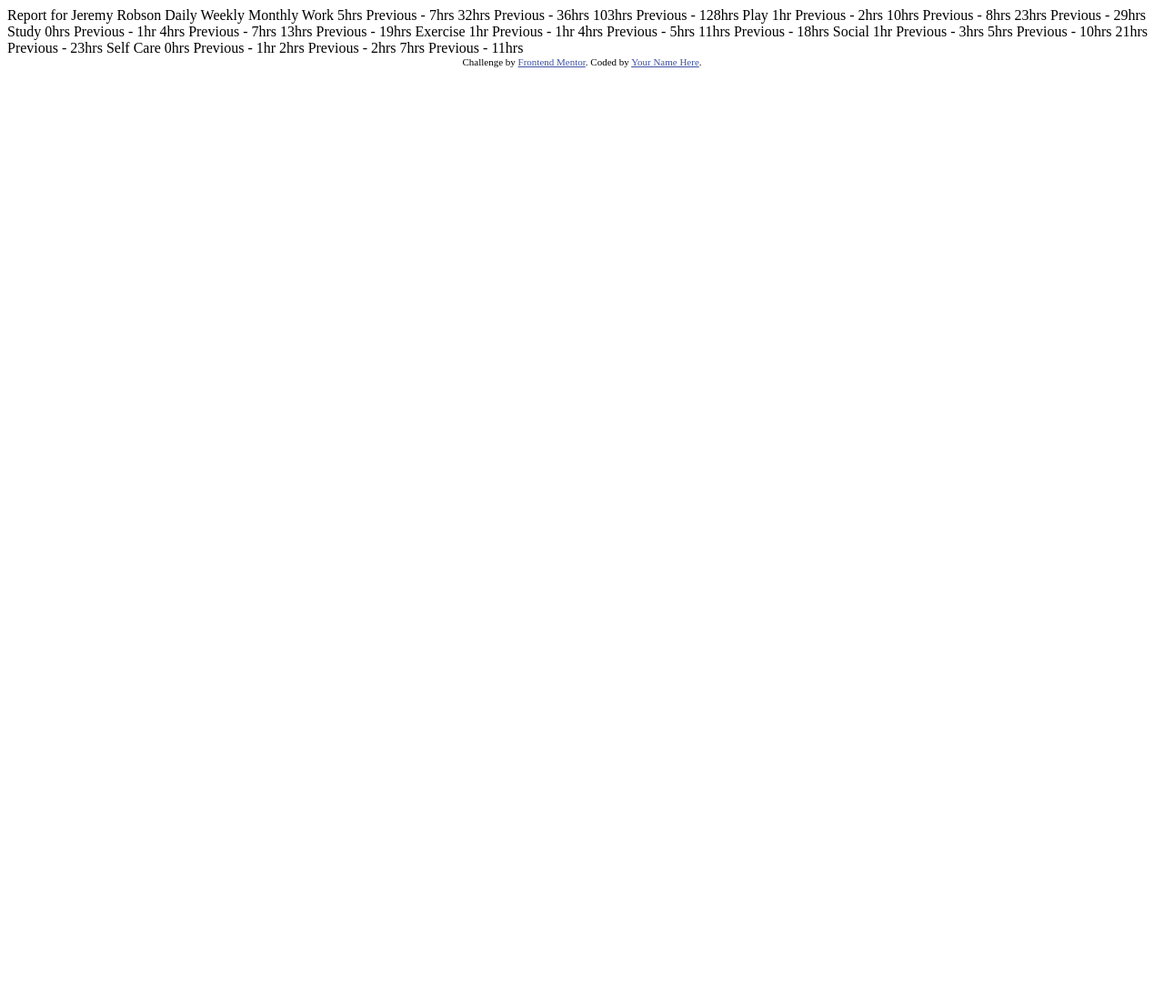
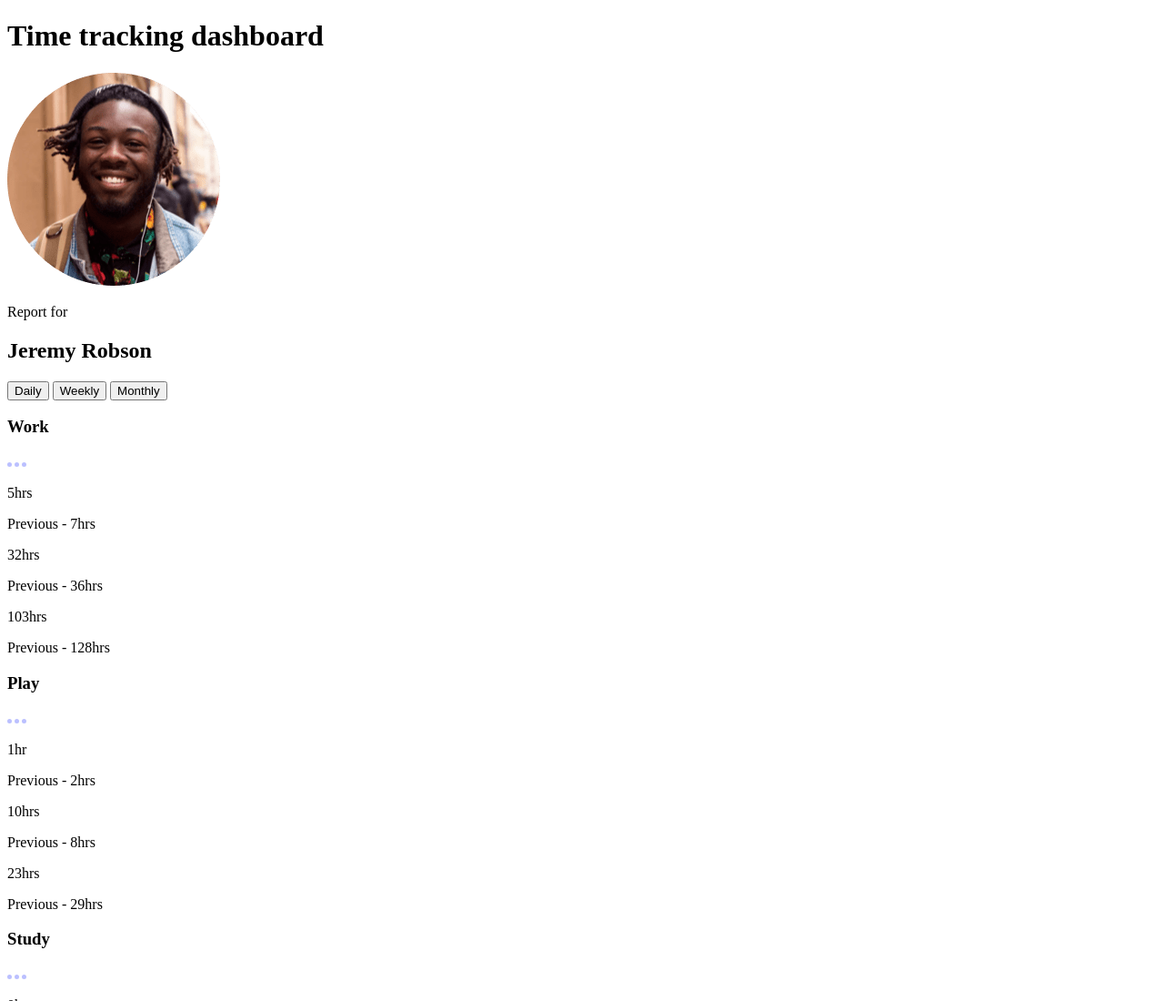
Before and after one commit to rohantayal/time-tracking-dashboard, a plain HTML site: page index.html in a window 1280 px wide. Shown: the top 1100 px of the page at 91% size. Before the commit the page ends 800 px from the top, so only its background shows below. Drawn offline with Linux system fonts and the light colour scheme.

Commit message:
added semantic tags

```diff
--- a/index.html
+++ b/index.html
@@ -1,80 +1,165 @@
 <!DOCTYPE html>
 <html lang="en">
+
 <head>
   <meta charset="UTF-8">
-  <meta name="viewport" content="width=device-width, initial-scale=1.0"> <!-- displays site properly based on user's device -->
+  <meta name="viewport" content="width=device-width, initial-scale=1.0">
 
   <link rel="icon" type="image/png" sizes="32x32" href="./images/favicon-32x32.png">
 
   <title>Frontend Mentor | Time tracking dashboard</title>
 
-  <!-- Feel free to remove these styles or customise in your own stylesheet 👍 -->
-  <style>
-    .attribution { font-size: 11px; text-align: center; }
-    .attribution a { color: hsl(228, 45%, 44%); }
-  </style>
 </head>
+
 <body>
 
-  Report for
-  Jeremy Robson
+  <main>
 
-  Daily
-  Weekly
-  Monthly
+    <h1>Time tracking dashboard</h1>
 
-  Work
-  5hrs <!-- daily -->
-  Previous - 7hrs <!-- daily -->
-  32hrs <!-- weekly -->
-  Previous - 36hrs <!-- weekly -->
-  103hrs <!-- monthly -->
-  Previous - 128hrs <!-- monthly -->
+    <section class="profile">
 
-  Play
-  1hr <!-- daily -->
-  Previous - 2hrs <!-- daily -->
-  10hrs <!-- weekly -->
-  Previous - 8hrs <!-- weekly -->
-  23hrs <!-- monthly -->
-  Previous - 29hrs <!-- monthly -->
+      <div>
+        <img src="./images/image-jeremy.png" alt="Jeremy">
 
-  Study
-  0hrs <!-- daily -->
-  Previous - 1hr <!-- daily -->
-  4hrs <!-- weekly -->
-  Previous - 7hrs <!-- weekly -->
-  13hrs <!-- monthly -->
-  Previous - 19hrs <!-- monthly -->
+        <div>
+          <p>Report for</p>
+          <h2>Jeremy Robson</h2>
+        </div>
 
-  Exercise
-  1hr <!-- daily -->
-  Previous - 1hr <!-- daily -->
-  4hrs <!-- weekly -->
-  Previous - 5hrs <!-- weekly -->
-  11hrs <!-- monthly -->
-  Previous - 18hrs <!-- monthly -->
+      </div>
 
-  Social
-  1hr <!-- daily -->
-  Previous - 3hrs <!-- daily -->
-  5hrs <!-- weekly -->
-  Previous - 10hrs <!-- weekly -->
-  21hrs <!-- monthly -->
-  Previous - 23hrs <!-- monthly -->
+      <div>
+        <button>Daily</button>
+        <button>Weekly</button>
+        <button>Monthly</button>
+      </div>
 
-  Self Care
-  0hrs <!-- daily -->
-  Previous - 1hr <!-- daily -->
-  2hrs <!-- weekly -->
-  Previous - 2hrs <!-- weekly -->
-  7hrs <!-- monthly -->
-  Previous - 11hrs <!-- monthly -->
+    </section>
 
+    <section>
 
-  <div class="attribution">
-    Challenge by <a href="https://www.frontendmentor.io?ref=challenge" target="_blank">Frontend Mentor</a>.
-    Coded by <a href="#">Your Name Here</a>.
-  </div>
+      <div>
+        <h3>Work</h3>
+        <img src="./images/icon-ellipsis.svg" alt="ellipsis">
+      </div>
+
+      <div>
+        <p>5hrs</p>                     <!-- daily -->
+        <p>Previous - 7hrs</p>          <!-- daily -->
+      </div>
+      <div>
+        <p>32hrs</p>                    <!-- weekly -->
+        <p>Previous - 36hrs</p>         <!-- weekly -->
+      </div>
+      <div>
+        <p>103hrs</p>                    <!-- monthly -->
+        <p>Previous - 128hrs</p>         <!-- monthly -->
+      </div>
+
+    </section>
+
+    <section>
+
+      <div>
+        <h3>Play</h3>
+        <img src="./images/icon-ellipsis.svg" alt="ellipsis">
+      </div>
+      <div>
+        <p>1hr</p>                    <!-- daily -->
+        <p>Previous - 2hrs</p>        <!-- daily -->
+      </div>
+      <div>
+        <p>10hrs</p>                  <!-- weekly -->
+        <p>Previous - 8hrs</p>        <!-- weekly -->
+      </div>
+      <div>
+        <p>23hrs</p>                  <!-- monthly -->
+        <p>Previous - 29hrs</p>       <!-- monthly -->
+      </div>
+    </section>
+
+    <section>
+      <div>
+        <h3>Study</h3>
+        <img src="./images/icon-ellipsis.svg" alt="ellipsis">
+      </div>
+      <div>
+        <p>0hrs</p>                       <!-- daily -->
+        <p>Previous - 1hr</p>             <!-- daily -->
+      </div>
+      <div>
+        <p>4hrs</p>                         <!-- weekly -->
+        <p>Previous - 7hrs</p>              <!-- weekly -->
+      </div>
+      <div>
+        <p>13hra</p>                        <!-- monthly -->
+        <p>Previous - 19hrs</p>             <!-- monthly -->
+      </div>
+
+    </section>
+
+    <section>
+      <div>
+        <h3>Exercise</h3>
+        <img src="./images/icon-ellipsis.svg" alt="ellipsis">
+      </div>
+      <div>
+        <p>1hr</p>                          <!-- daily -->
+        <p>Previous - 1hr</p>               <!-- daily -->
+      </div>
+      <div>
+        <p>4hrs</p>                         <!-- weekly -->
+        <p>Previous - 5hrs</p>              <!-- weekly -->
+      </div>
+      <div>
+        <p>11hrs</p>                        <!-- monthly -->
+        <p>Previous - 18hrs</p>             <!-- monthly -->
+      </div>
+    </section>
+
+    <section>
+      <div>
+        <h3>Social</h3>
+        <img src="./images/icon-ellipsis.svg" alt="ellipsis">
+      </div>
+      <div>
+        <p>1hr</p>                          <!-- daily -->
+        <p>Previous - 3hrs</p>              <!-- daily -->
+      </div>
+      <div>
+        <p>5hrs</p>                         <!-- weekly -->
+        <p>Previous - 10hrs</p>             <!-- weekly -->
+      </div>
+      <div>
+        <p>21hrs</p>                          <!-- monthly -->
+        <p>Previous - 23hrs</p>               <!-- monthly -->
+      </div>
+
+    </section>
+
+    <section>
+      <div>
+        <h3>Self Care</h3>
+        <img src="./images/icon-ellipsis.svg" alt="ellipsis">
+      </div>
+      <div>
+        <p>0hrs</p>                     <!-- daily -->
+        <p>Previous - 1hr</p>           <!-- daily -->
+      </div>
+      <div>
+        <p>2hrs</p>                      <!-- weekly -->
+        <p>Previous - 2hrs</p>           <!-- weekly -->
+      </div>
+      <div>
+        <p>7hrs</p>                       <!-- monthly -->
+        <p>Previous - 11hrs</p>           <!-- monthly -->
+      </div>
+
+    </section>
+
+  </main>
+
 </body>
+
 </html>
```
